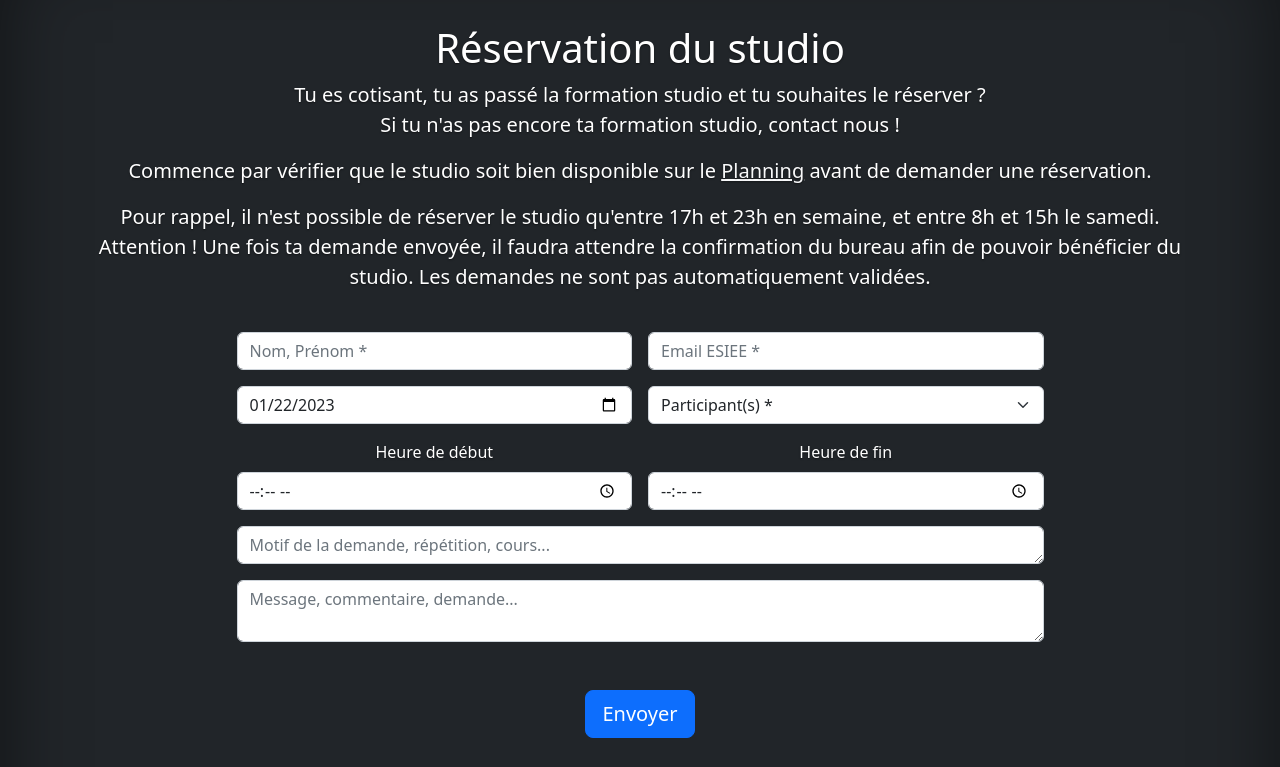
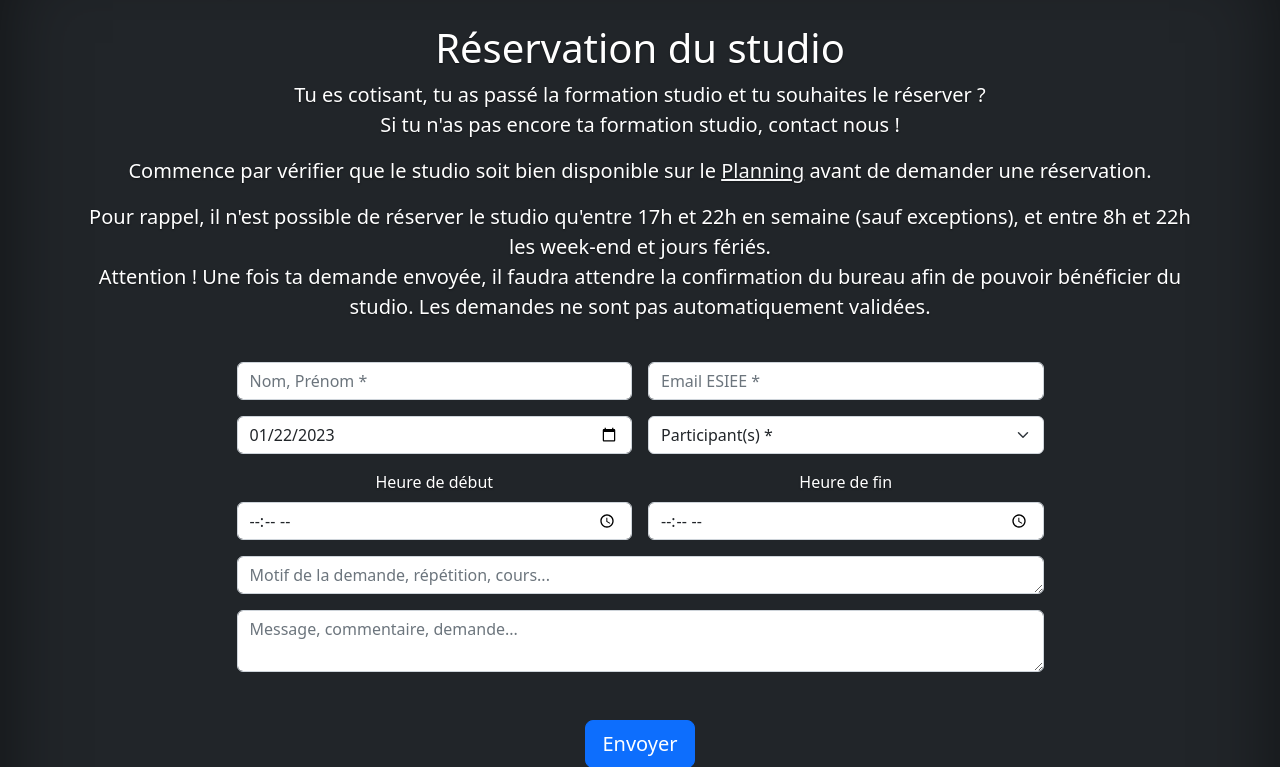
Before and after one commit to feloeht/club-musique-esiee, a Flask app: page /reservation in a window 1280 px wide. Shown: the part 52-819 px from the top of the page. Run offline with Flask 2, Linux system fonts and the light colour scheme; some libraries are stand-ins or nearby versions.

Commit message:
changement horaires

```diff
--- a/app/templates/reservation.html
+++ b/app/templates/reservation.html
@@ -18,7 +18,7 @@
 				<p class="lead m-0">Tu es cotisant, tu as passé la formation studio et tu souhaites le réserver ?</p>
 				<p class="lead">Si tu n'as pas encore ta formation studio, contact nous !</p>
 				<p class="lead">Commence par vérifier que le studio soit bien disponible sur le <a class="link-light" href="/planning">Planning</a> avant de demander une réservation.</p>
-				<p class="lead m-0">Pour rappel, il n'est possible de réserver le studio qu'entre 17h et 23h en semaine, et entre 8h et 15h le samedi.</p>
+				<p class="lead m-0">Pour rappel, il n'est possible de réserver le studio qu'entre 17h et 22h en semaine (sauf exceptions), et entre 8h et 22h les week-end et jours fériés.</p>
 				<p class="lead">Attention ! Une fois ta demande envoyée, il faudra attendre la confirmation du bureau afin de pouvoir bénéficier du studio. Les demandes ne sont pas automatiquement validées.</p>
 			</main>
 			<div class="container w-75 pb-4 pt-4">
```
